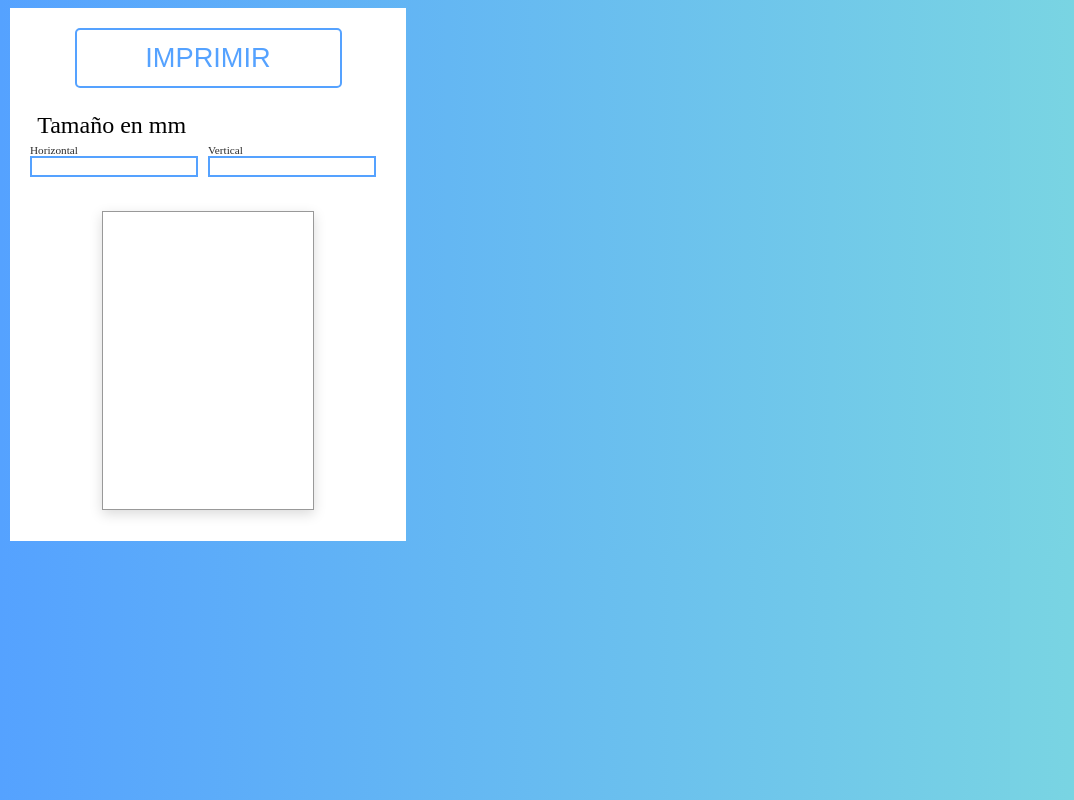
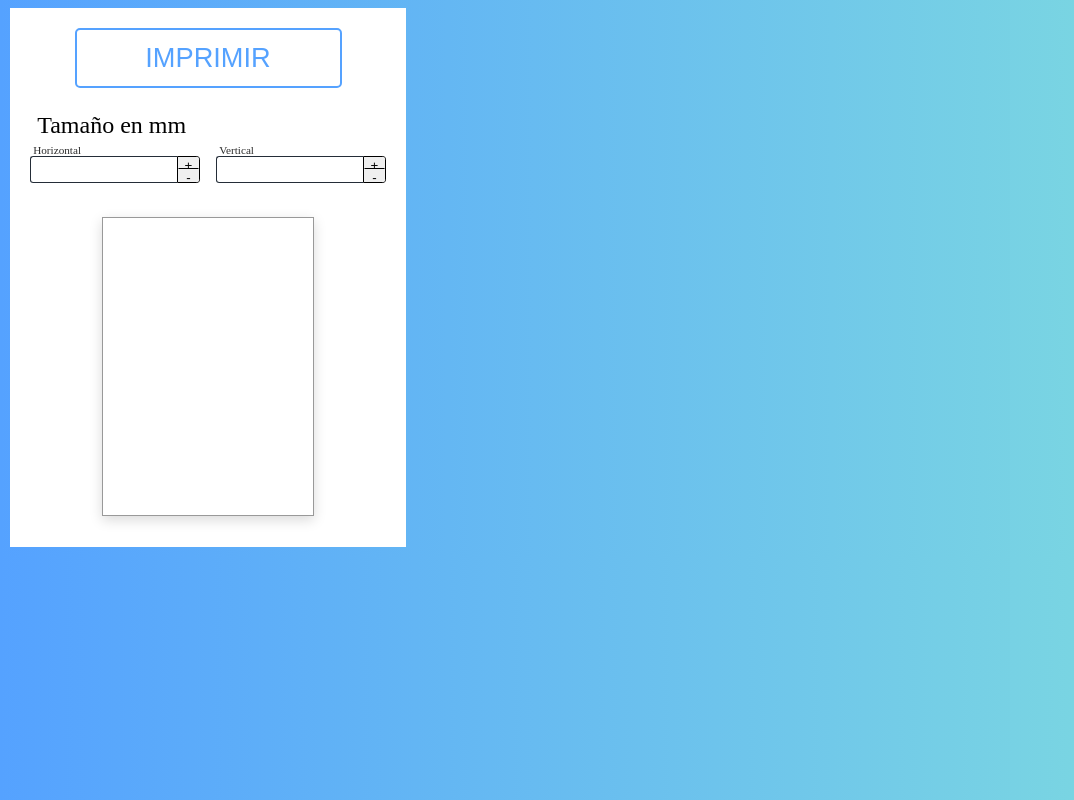
Before and after one commit to Tomig02/AppTrabajo, a website with bundled scripts: page src/index.html in a window 1280 px wide. Shown: the whole page, without its empty margins (0-1074 px from the left). Built offline with nearby package versions, Linux system fonts and the light colour scheme.

Commit message:
cambios de diseño en el selector de tamaño

```diff
--- a/src/index.css
+++ b/src/index.css
@@ -92,6 +92,7 @@ body{
 
 
 .input-row{
+    width: 100%;
     font-size: 1.5em;
     margin: none;
 }
@@ -101,21 +102,70 @@ body{
 }
 .input-options{
     display: flex;
-
+    gap: 1rem;
     & .option{
         width: 100%;
         display: flex;
         flex-direction: column;
         justify-content: space-around;
-        & input{
-            width: 90%;
-            border-radius: none;
-            border: 2px solid rgb(85,162,255);
-        }
+
         & label{
+            margin-left: 0.2rem;
             width: 90%;
             font-size: 0.7rem;
             color: rgb(44, 44, 44);
+        }
+
+        & .custom-number-input {
+            width: 100%;
+            height: 1.7rem;
+            display: flex;
+            align-items: center;
+
+            & input{
+                box-sizing: border-box;
+                width: 90%;
+                height: 100%;
+                padding: 0.35rem 0.8rem;
+                border-radius: 0.2rem;
+                border-top-right-radius: 0;
+                border-bottom-right-radius: 0;
+                border: 1px solid rgb(36, 45, 56);
+                border-right: none;
+            }
+
+            & .number-buttons {
+                box-sizing: border-box;
+                width: 1.5rem;
+                height: inherit;
+
+                display: flex;
+                flex-direction: column;
+
+                border: 1px solid black;
+                border-radius: 0.2rem;
+                border-top-left-radius: 0;
+                border-bottom-left-radius: 0;
+                overflow: hidden;
+
+                & button{
+                    box-sizing: border-box;
+                    height: 50%;
+                    width: 100%;
+
+                    padding: 0;
+                    margin: 0;
+                    border: none;
+                    border-radius: none;
+                    border: 1px solid transparent;
+                }
+                & .top-btn{
+                    border-bottom: 1px solid black;
+                }
+                & button:hover{
+                    background-color: aqua;
+                }
+            }
         }
     }
 }
@@ -219,3 +269,14 @@ body{
     align-items: center;
     justify-content: center;
 }*/
+
+input::-webkit-outer-spin-button,
+input::-webkit-inner-spin-button {
+  -webkit-appearance: none;
+  margin: 0;
+}
+
+input[type=number] {
+  -moz-appearance: textfield;
+  appearance: textfield;
+}
--- a/src/index.html
+++ b/src/index.html
@@ -15,11 +15,25 @@
             <div class="input-options">
                 <div class="option">
                     <label for="width">Horizontal</label>
-                    <input type="number" name="width" id="Width"/>
+
+                    <div class="custom-number-input">
+                        <input type="number" name="width" id="Width" min="0" max="500"/>
+                        <div class="number-buttons">
+                            <button type="button" id="plus-hor" class="top-btn">+</button>
+                            <button type="button" id="minus-hor">-</button>
+                        </div>
+                    </div>
                 </div>
                 <div class="option">
                     <label for="height">Vertical</label>
-                    <input type="number" name="height" id="Height"/>
+
+                    <div class="custom-number-input">
+                        <input type="number" name="height" id="Height" min="0" max="500"/>
+                        <div class="number-buttons">
+                            <button type="button" id="plus-ver" class="top-btn">+</button>
+                            <button type="button" id="minus-ver">-</button>
+                        </div>
+                    </div>
                 </div>
 
             </div>
@@ -34,5 +48,6 @@
     </div>
 
     <script src="./popup.js"></script>
+    <script src="./scripts/inputConfig.js"></script>
 </body>
 </html>
--- /dev/null
+++ b/src/scripts/inputConfig.js
@@ -0,0 +1,39 @@
+const InputHorizontal = document.getElementById("Width");
+const inputVertical = document.getElementById("Height");
+
+const horButtonPlus = document.getElementById("plus-hor");
+const horButtonMinus = document.getElementById("minus-hor");
+const verButtonPlus = document.getElementById("plus-ver");
+const verButtonMinus = document.getElementById("minus-ver");
+
+// --- Configuración para el Input Horizontal (Width) ---
+
+horButtonPlus.addEventListener("click", () => {
+    let currentValue = parseFloat(InputHorizontal.value) || 0;
+    InputHorizontal.value = currentValue + 1;
+    InputHorizontal.dispatchEvent(new Event('input'));
+});
+
+horButtonMinus.addEventListener("click", () => {
+    let currentValue = parseFloat(InputHorizontal.value) || 0;
+    if (currentValue > 0) {
+        InputHorizontal.value = currentValue - 1;
+        InputHorizontal.dispatchEvent(new Event('input'));
+    }
+});
+
+// --- Configuración para el Input Vertical (Height) ---
+
+verButtonPlus.addEventListener("click", () => {
+    let currentValue = parseFloat(inputVertical.value) || 0;
+    inputVertical.value = currentValue + 1;
+    inputVertical.dispatchEvent(new Event('input'));
+});
+
+verButtonMinus.addEventListener("click", () => {
+    let currentValue = parseFloat(inputVertical.value) || 0;
+    if (currentValue > 0) {
+        inputVertical.value = currentValue - 1;
+        inputVertical.dispatchEvent(new Event('input'));
+    }
+});
```
